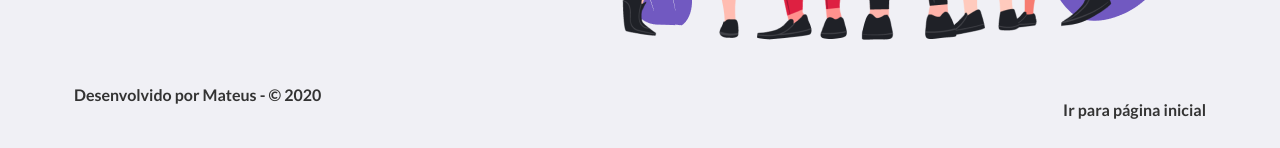
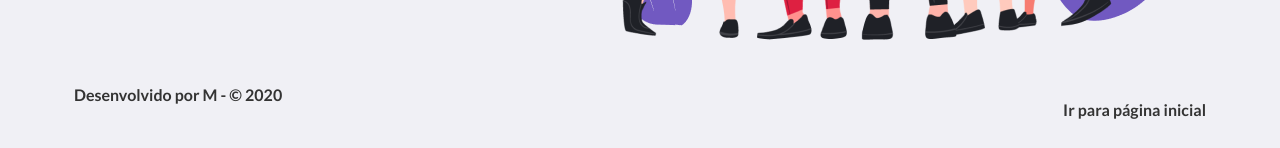
Before and after one commit to mateusPPinh/covidWeb, a React (Create React App) app: page / in a window 1280 px wide. Shown: the part 1826-1974 px from the top of the page. Built offline with nearby package versions, Linux system fonts and the light colour scheme.

Commit message:
production :rocket:

```diff
--- a/src/pages/About/index.js
+++ b/src/pages/About/index.js
@@ -40,7 +40,7 @@ export default function About() {
       </div>
 
       <footer>
-        Desenvolvido por Mateus - © 2020
+        Desenvolvido por M - © 2020
         <Link to='/home'>Ir para página inicial</Link>
       </footer>
     </div>
```
